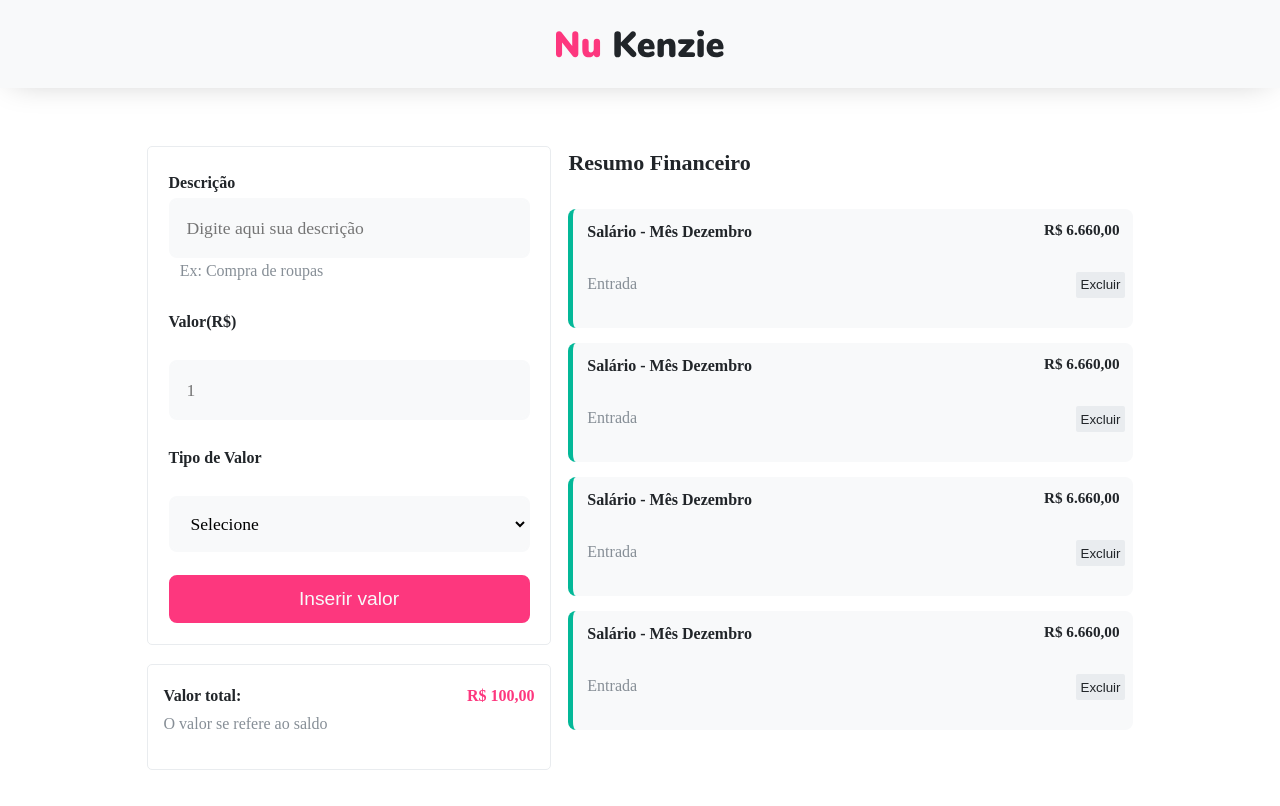
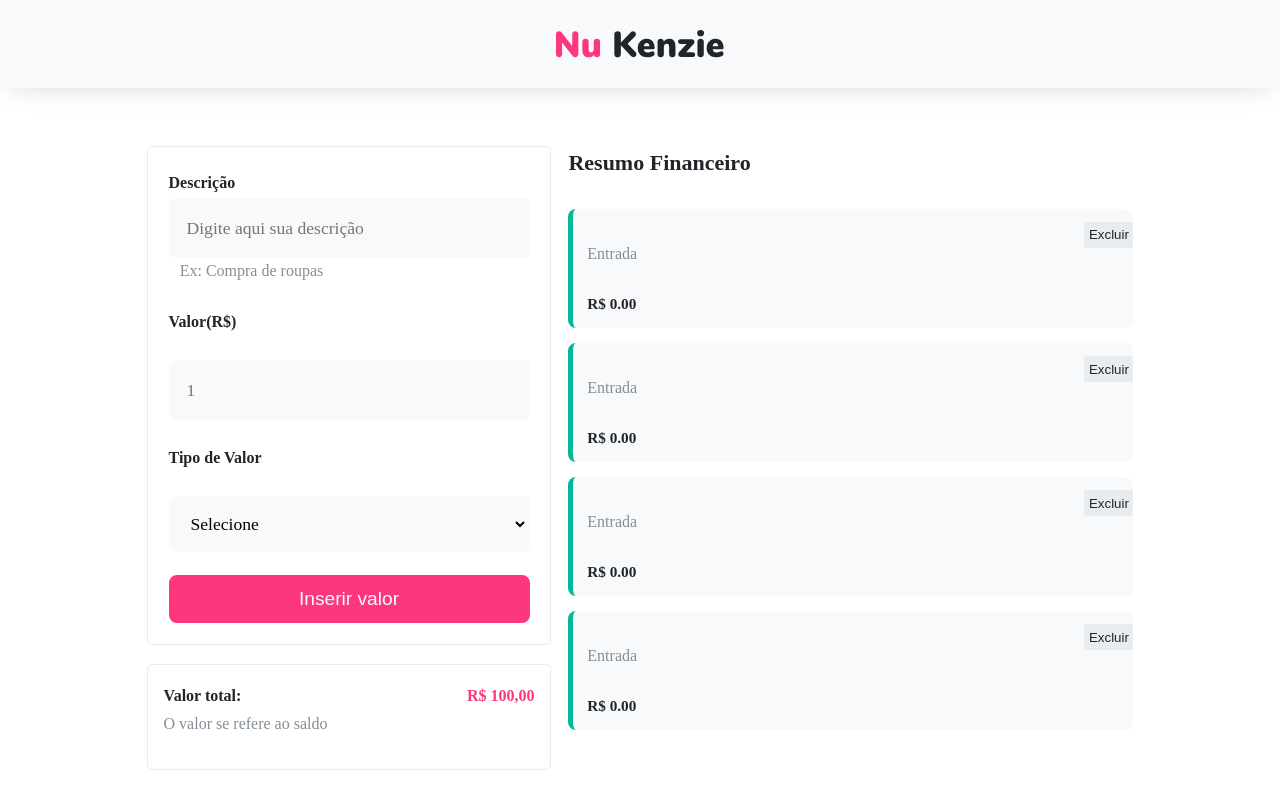
Before and after one commit to JokerMSD/Project-FundFortress, a React (Vite) app: page / in a window 1280 px wide. Shown: the top 806 px of the page. Built offline with nearby package versions, Linux system fonts and the light colour scheme; a web font is replaced by a local one.

Commit message:
update src/components/FinanceCard/index.jsx

```diff
--- a/src/components/FinanceCard/index.jsx
+++ b/src/components/FinanceCard/index.jsx
@@ -1,17 +1,31 @@
 
+export const Total = ({ totalValue }) => {
+  // Verifica se totalValue é um número antes de chamar toFixed(2)
+  const formattedTotal = typeof totalValue === 'number' ? totalValue.toFixed(2) : '0.00';
 
-export const FinanceCard = () => {
+  return (
+    <>
+      <section className="Totalsection">
+        <h2 className="title three totaltext">Valor total:</h2>
+        <p className="title Headline ptext">O valor se refere ao saldo</p>
+        <p className="title three totalvalue">R$ {formattedTotal}</p>
+      </section>
+    </>
+  );
+};
 
-    return (
-       <>
-       <div className="card positive">
-        <h2 className="title three titleCard">Salário - Mês Dezembro</h2>
+export const FinanceCard = ({ description, value }) => {
+  // Verifica se value é um número antes de chamar toFixed(2)
+  const formattedValue = typeof value === 'number' ? value.toFixed(2) : '0.00';
+
+  return (
+    <>
+      <div className="card positive">
+        <h2 className="title three titleCard">{description}</h2>
         <p className="title Headline pCard">Entrada</p>
-        <p className="title four pCard pCardValue">R$ 6.660,00</p>
+        <p className="title four pCard pCardValue">R$ {formattedValue}</p>
         <button className="button delete btnCard">Excluir</button>
-       </div>
-
-      </>
-  )
-
-}
+      </div>
+    </>
+  );
+};
```
